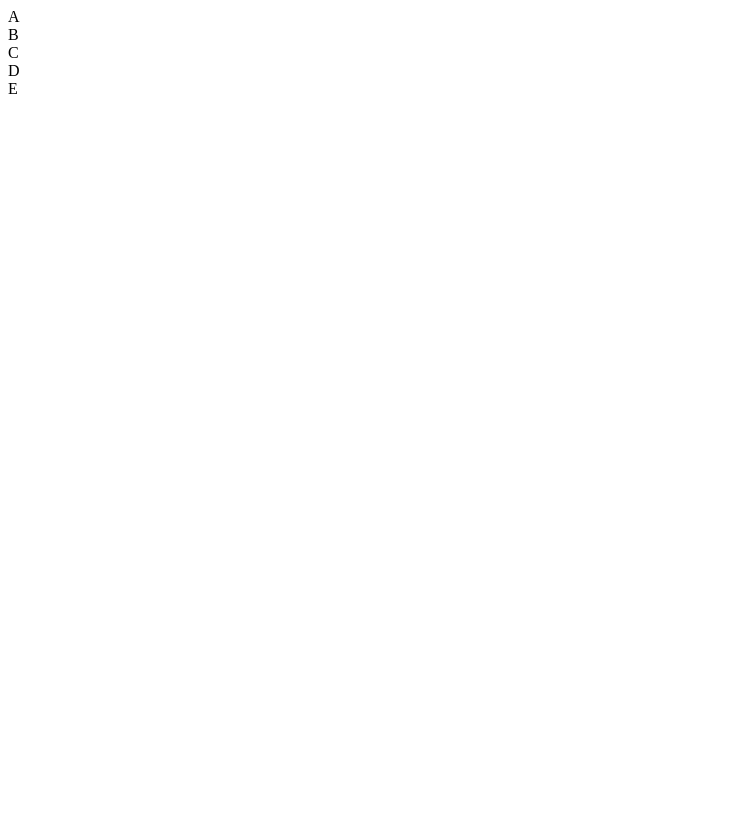
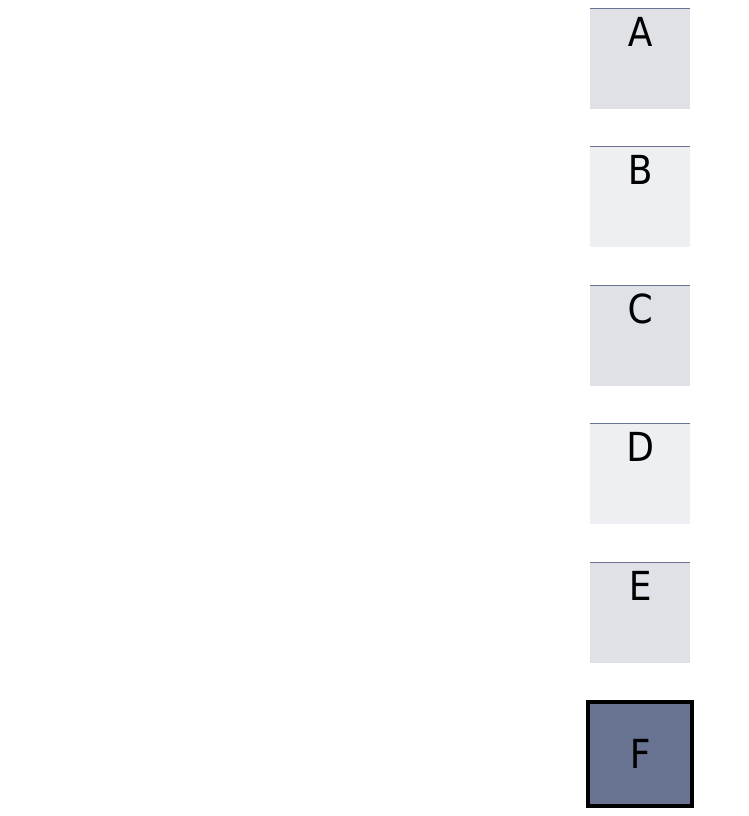
Before and after one commit to TPope18/p1, a plain HTML site: page index.html in a window 1280 px wide. Shown: the whole page, without its empty margins (0-749 px from the left). Drawn offline with Linux system fonts and the light colour scheme.

Commit message:
this is a test with StylesA.css

```diff
--- a/index.html
+++ b/index.html
@@ -5,7 +5,8 @@
     <meta name="viewport"
           content="width=device-width, user-scalable=no, initial-scale=1.0, maximum-scale=1.0, minimum-scale=1.0">
     <meta http-equiv="X-UA-Compatible" content="ie=edge">
-    <title>Project 1 wow</title>
+    <title>Project 1</title>
+    <link rel="stylesheet" href="styleA.css">
 </head>
 <body>
 <div class="boxcontainer">
@@ -14,6 +15,8 @@
     <div id="C">C</div>
     <div id="D">D</div>
     <div id="E">E</div>
+    <div id="F">F</div>
+
 </div>
 </body>
 </html>
--- a/styleA.css
+++ b/styleA.css
@@ -0,0 +1,33 @@
+.boxcontainer {
+    height: 100vh;
+    display: flex;
+    flex-direction: column;
+    justify-content: space-between;
+    align-items: center;
+    font-size: 40px;
+    font-family: Tahoma, Arial, sans-serif;
+}
+
+.boxcontainer > div:nth-child(odd) {
+    background-color: #dfe1e7;
+}
+
+.boxcontainer > div:nth-child(even) {
+    background-color: #eeeff2
+}
+
+.boxcontainer > div {
+    text-align: center;
+    width: 100px;
+    height: 100px;
+    border-top: 1px solid #687291;
+    min-height: 100px;
+}
+
+#F {
+    background-color: #687291;
+    display: flex;
+    justify-content: center;
+    align-items: center;
+    border: 4px solid black;
+}
```
